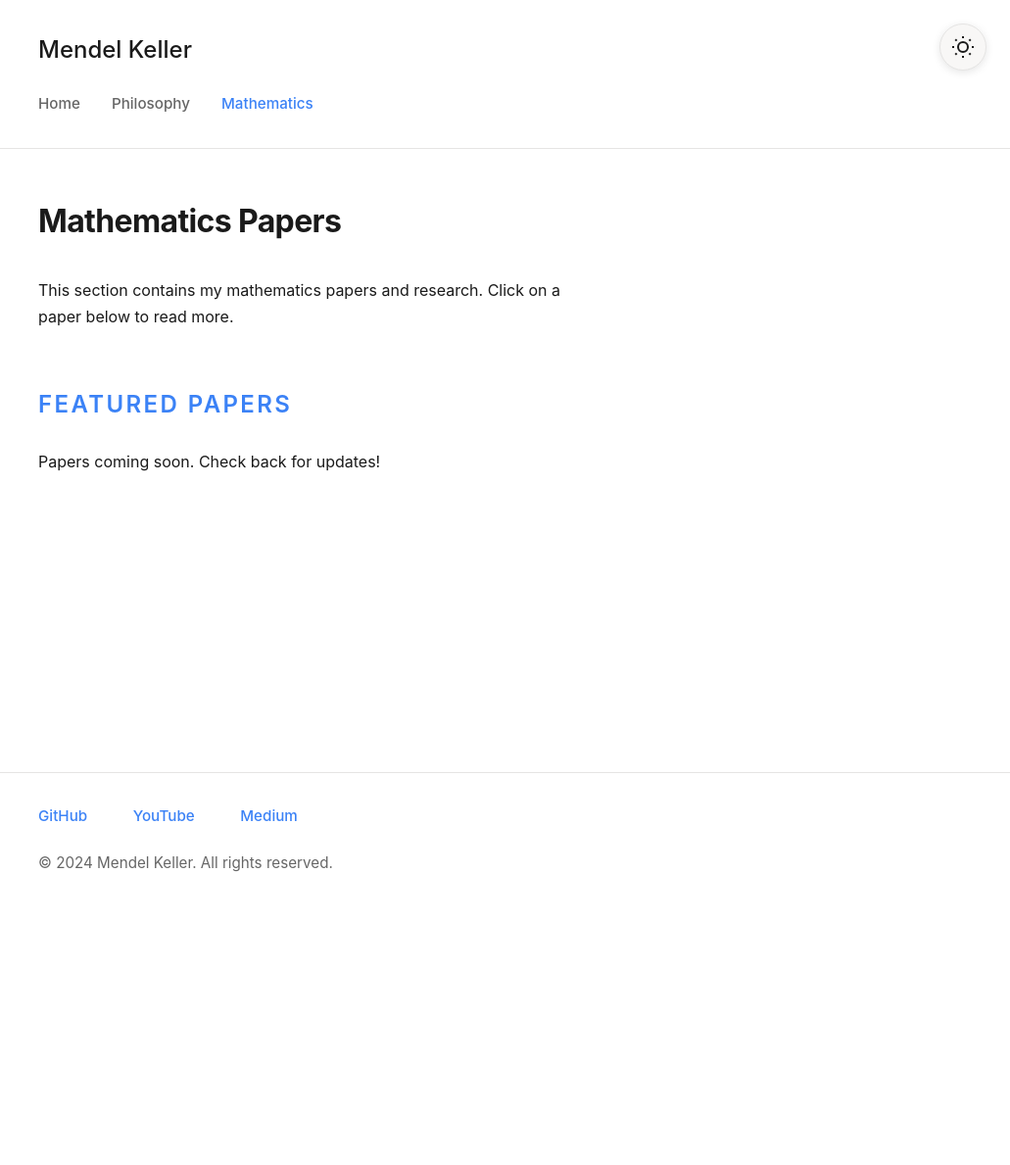
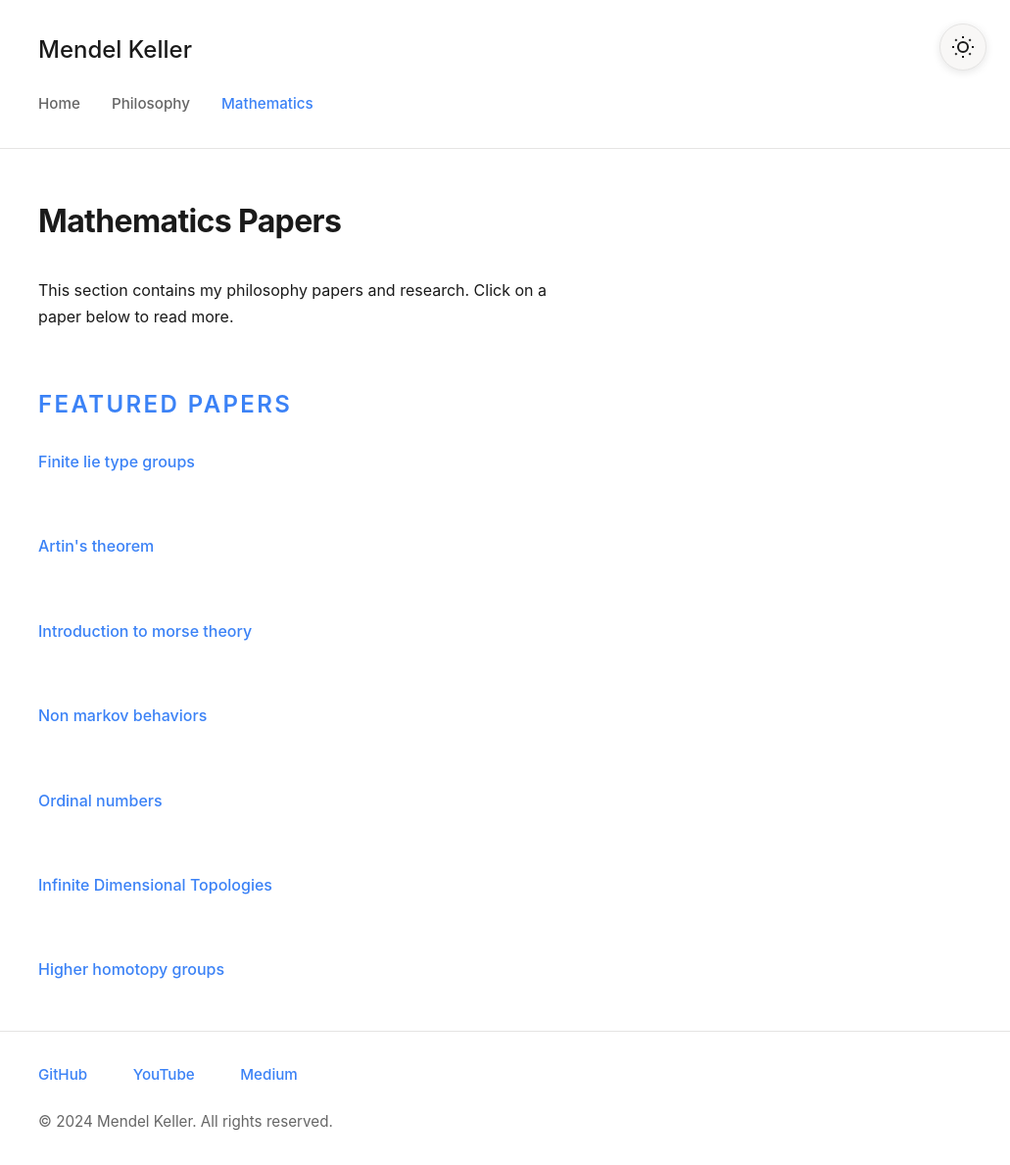
Before and after one commit to mendelthegeek/mendelthegeek.github.io, a Jekyll site: the page built from Maths/index.html, in a window 1280 px wide. Shown: the whole page at 98% size, without its empty margins (249-1280 px from the left). Built offline with Jekyll 4.4.1, drawn with Linux system fonts in a browser that asks for light colours; before the commit the page ends 925 px from its top, so only the background shows below that.

Commit message:
restore links

```diff
--- a/Maths/index.html
+++ b/Maths/index.html
@@ -6,13 +6,24 @@ title: Mathematics Papers
 <h1 class="page-title">Mathematics Papers</h1>
 
 <div class="page-content">
-    <p>This section contains my mathematics papers and research. Click on a paper below to read more.</p>
+    <p>This section contains my philosophy papers and research. Click on a paper below to read more.</p>
 
     <section class="section">
         <h2 class="section-title">Featured Papers</h2>
         <div class="section-content">
-            <!-- Add your papers here with links to their locations -->
-            <p>Papers coming soon. Check back for updates!</p>
+            <a href="Finite lie type groups.pdf">Finite lie type groups</a>
+            <br>
+            <a href="Artin's theorem.pdf">Artin's theorem</a>
+            <br>
+            <a href="Introduction to morse theory.pdf">Introduction to morse theory</a>
+            <br>
+            <a href="Non markov behaviors.pdf">Non markov behaviors</a>
+            <br>
+            <a href="Ordinal numbers.pdf">Ordinal numbers</a>
+            <br>
+            <a href="Infinite Dimensional Topologies.pdf">Infinite Dimensional Topologies</a>
+            <br>
+            <a href="Higher homotopy groups.pdf">Higher homotopy groups</a>
         </div>
     </section>
 </div>
--- a/Other/index.html
+++ b/Other/index.html
@@ -11,8 +11,7 @@ title: Other Projects
     <section class="section">
         <h2 class="section-title">Projects</h2>
         <div class="section-content">
-            <!-- Add your projects here -->
-            <p>Projects coming soon. Check back for updates!</p>
+            <a href="presentation.pdf">Presentation</a>
         </div>
     </section>
 </div>
```
Also changed, not shown: philosophy/index.html (+9 -2 lines).
